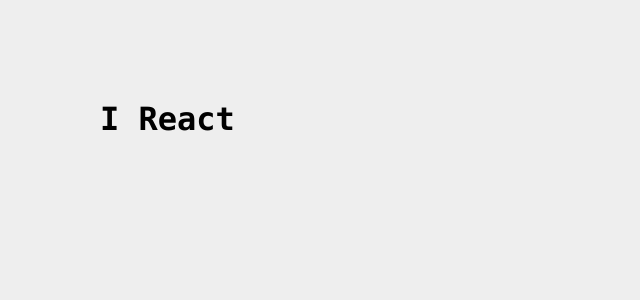
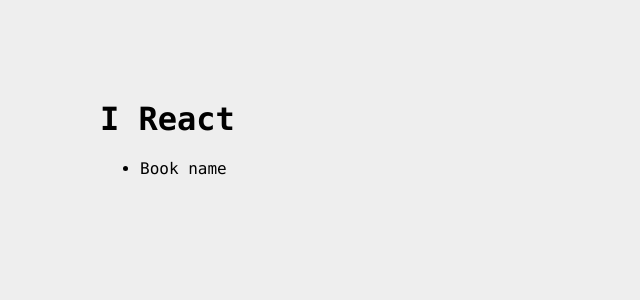
Before and after one commit to praveen-kumar/graphql_books_inventory, a React (Create React App) app in the folder client/: page / in a window 1280 px wide. Shown: the top 300 px of the page, without its empty margins (0-640 px from the left). Built offline with nearby package versions, Linux system fonts and the light colour scheme.

Commit message:
create react components

```diff
--- a/client/src/App.js
+++ b/client/src/App.js
@@ -1,12 +1,16 @@
-import React,{Component} from 'react';
+import React, { Component } from "react";
 
-class App extends Component{
-  render(){
-    return(
+// components
+import BookList from "./components/BookList";
+
+class App extends Component {
+  render() {
+    return (
       <div id="main">
         <h1>I React</h1>
+        <BookList />
       </div>
-    )
+    );
   }
 }
 export default App;
--- /dev/null
+++ b/client/src/components/BookList.js
@@ -0,0 +1,14 @@
+import React, { Component } from "react";
+
+class BookList extends Component {
+  render() {
+    return (
+      <div>
+        <ul id="BookList">
+          <li>Book name</li>
+        </ul>
+      </div>
+    );
+  }
+}
+export default BookList;
```
